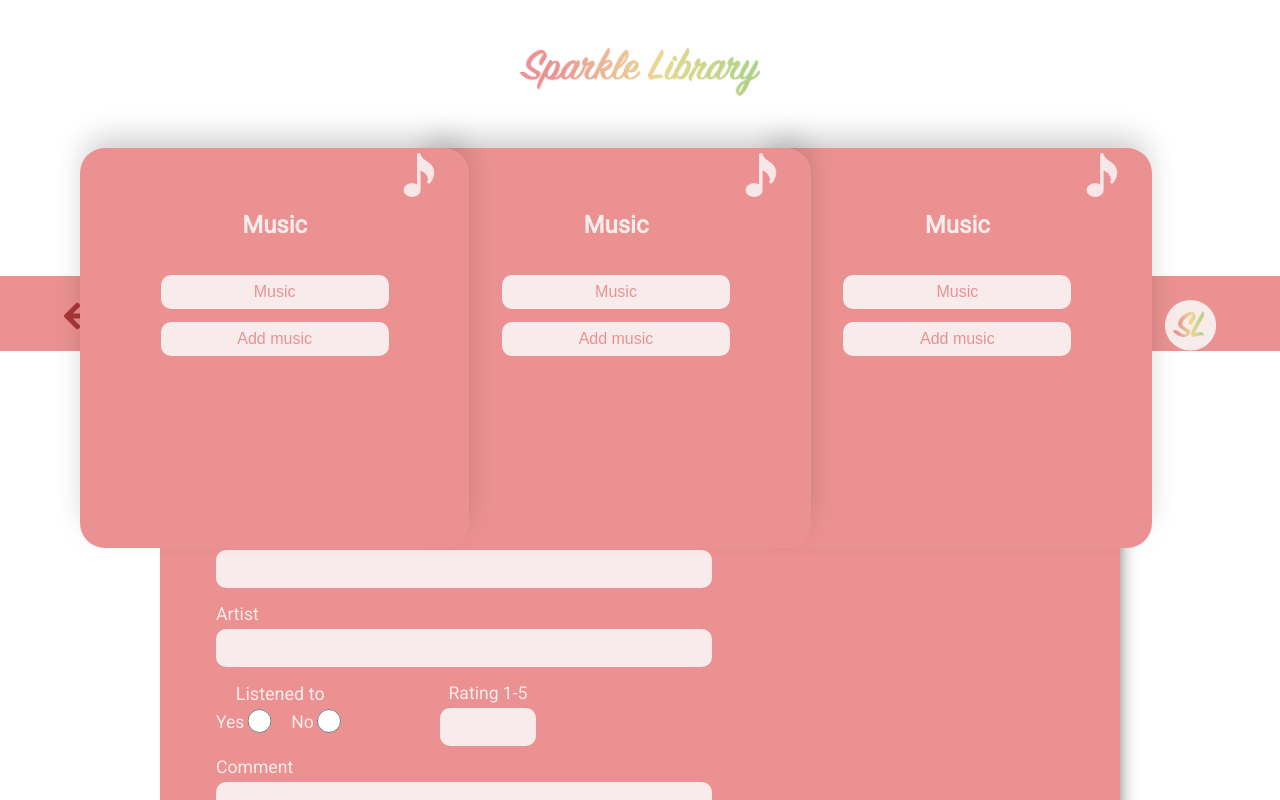
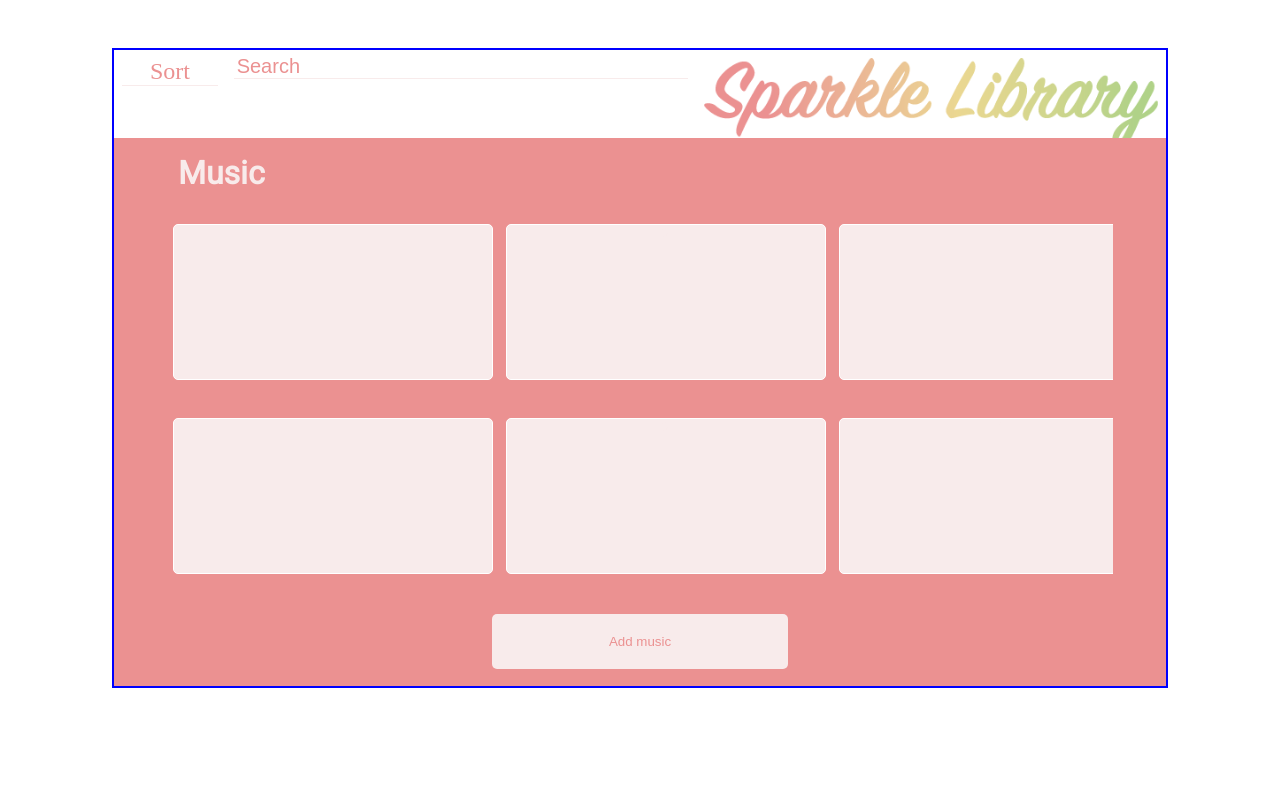
Before and after one commit to neda-jahadi/Sparkles, a React (Create React App) app: page / in a window 1280 px wide. Shown: the top 800 px of the page. Built offline with nearby package versions, Linux system fonts and the light colour scheme.

Commit message:
lite ändring i app.js

```diff
--- a/src/App.js
+++ b/src/App.js
@@ -11,8 +11,8 @@ import { useSelector } from 'react-redux';
 function App() {
 	return (
 		<div className="App">
-			<img src={Logo} alt="Logo" className="logoBig"></img>
-			<div className="start-card-wrapper">
+			{/* <img src={Logo} alt="Logo" className="logoBig"></img> */}
+			{/* <div className="start-card-wrapper">
 				<div className="card first-card">
 					<StartCard/>
 				</div>
@@ -22,10 +22,10 @@ function App() {
 				<div className="card third-card">
 					<StartCard/>
 				</div>
-			</div>
-			<FormComponent/>
+			</div> */}
+			{/* <FormComponent/> */}
 			{/* <ListCard/> */}
-			{/* <ListComponent /> */}
+			 <ListComponent />
 		</div>
 	)
 }
```
